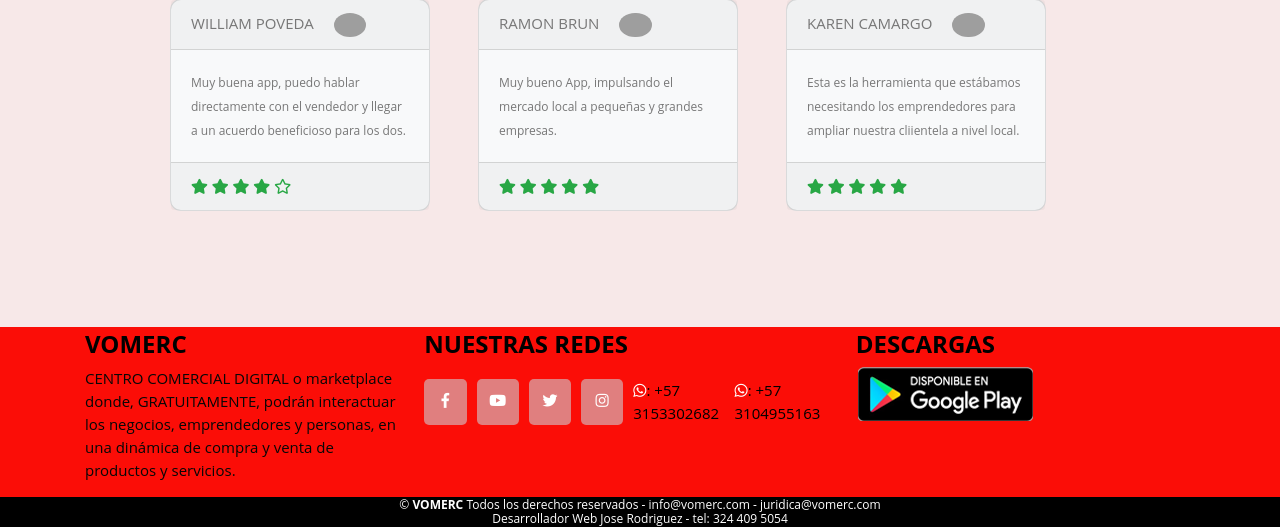
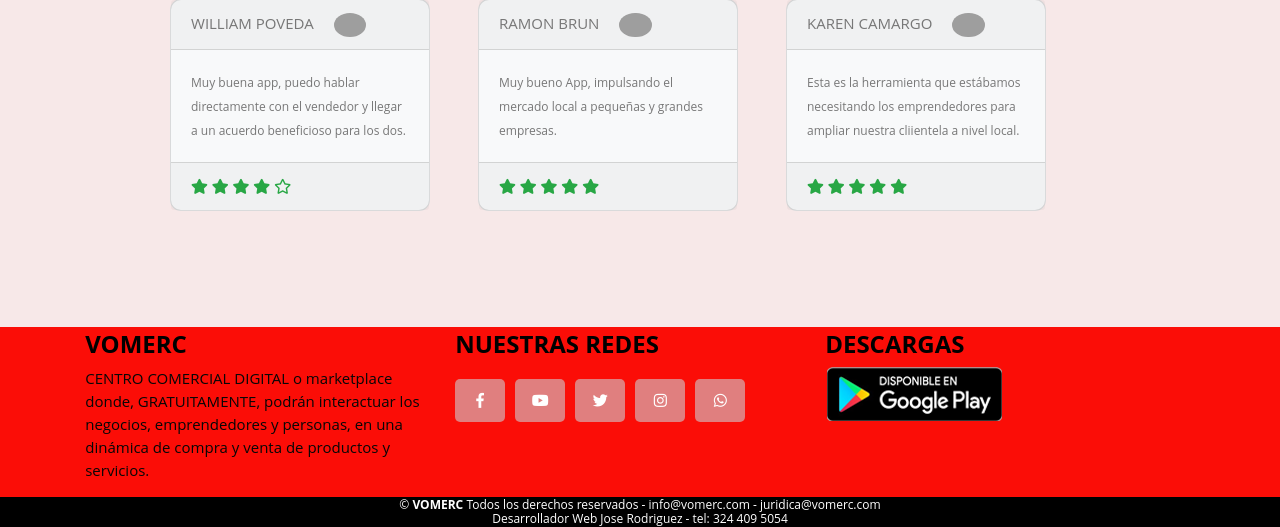
Before and after one commit to josecarlosonate/vomercv1, a PHP site: page / in a window 1280 px wide. Shown: the part 4692-5219 px from the top of the page. Run offline with PHP 8.4, Linux system fonts and the light colour scheme; grey boxes are pictures that could not be loaded.

Commit message:
feat:whatsapp

```diff
--- a/index.php
+++ b/index.php
@@ -465,12 +465,12 @@
                     <div class="icono" title="instagram">
                         <a href="https://www.instagram.com/vomerc_app/?hl=es-la" target="_blank" rel="noopener noreferrer"><i class="fab fa-instagram"></i></a>
                     </div>
-                    <br>
+                    <!-- <br>
                     <span><i class="fab fa-whatsapp"></i>: +57 3153302682</span>
-                    <span><i class="fab fa-whatsapp"></i>: +57 3104955163</span>
-                    <!-- <div class="icono" title="whatsapp">
+                    <span><i class="fab fa-whatsapp"></i>: +57 3104955163</span> -->
+                     <div class="icono" title="whatsapp">
                         <a href="https://wa.me/573153302682" target="_blank" rel="noopener noreferrer"><i class="fab fa-whatsapp"></i></a>
-                    </div>
+                    </div><!--
                     <div class="icono" title="whatsapp 2">
                         <a href="https://wa.me/573104955163" target="_blank" rel="noopener noreferrer"><i class="fab fa-whatsapp"></i></a>
                     </div> -->
```
